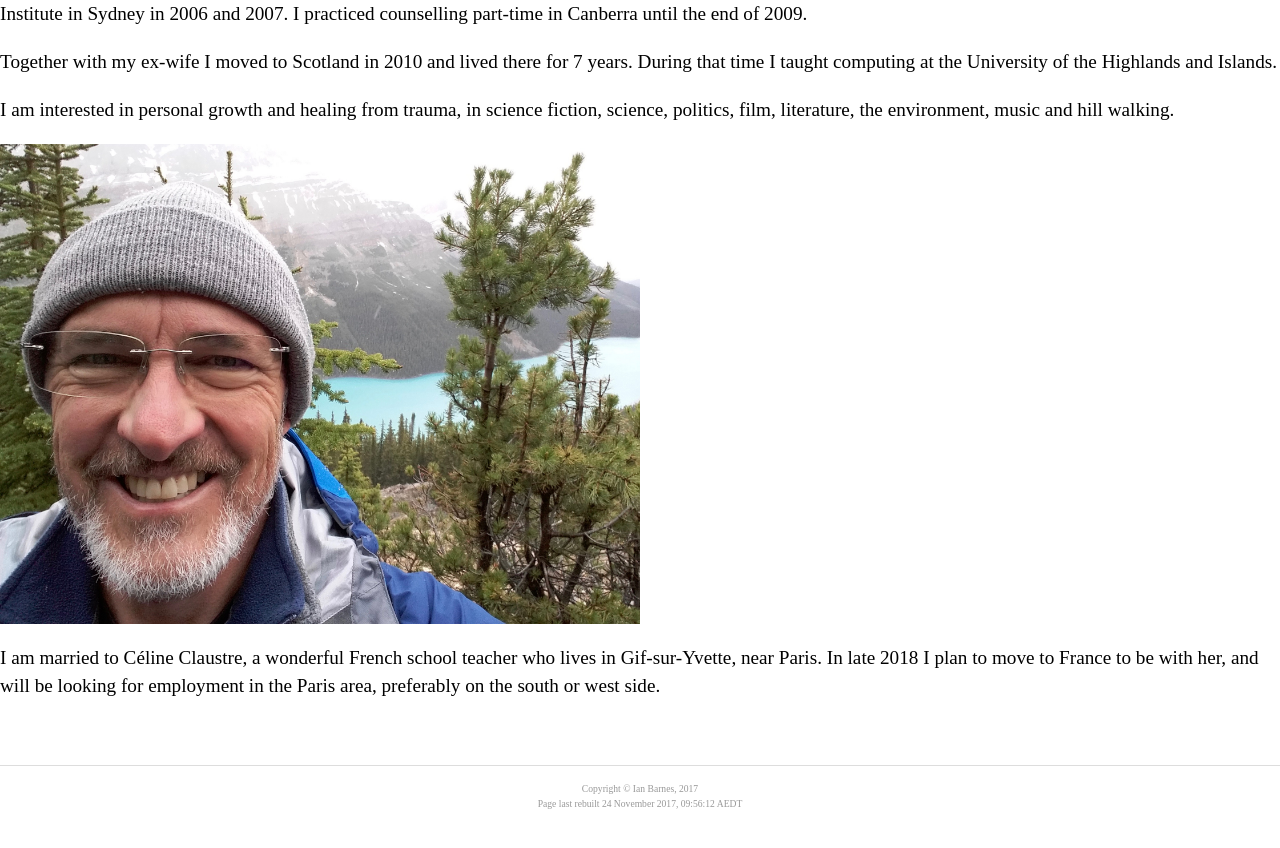
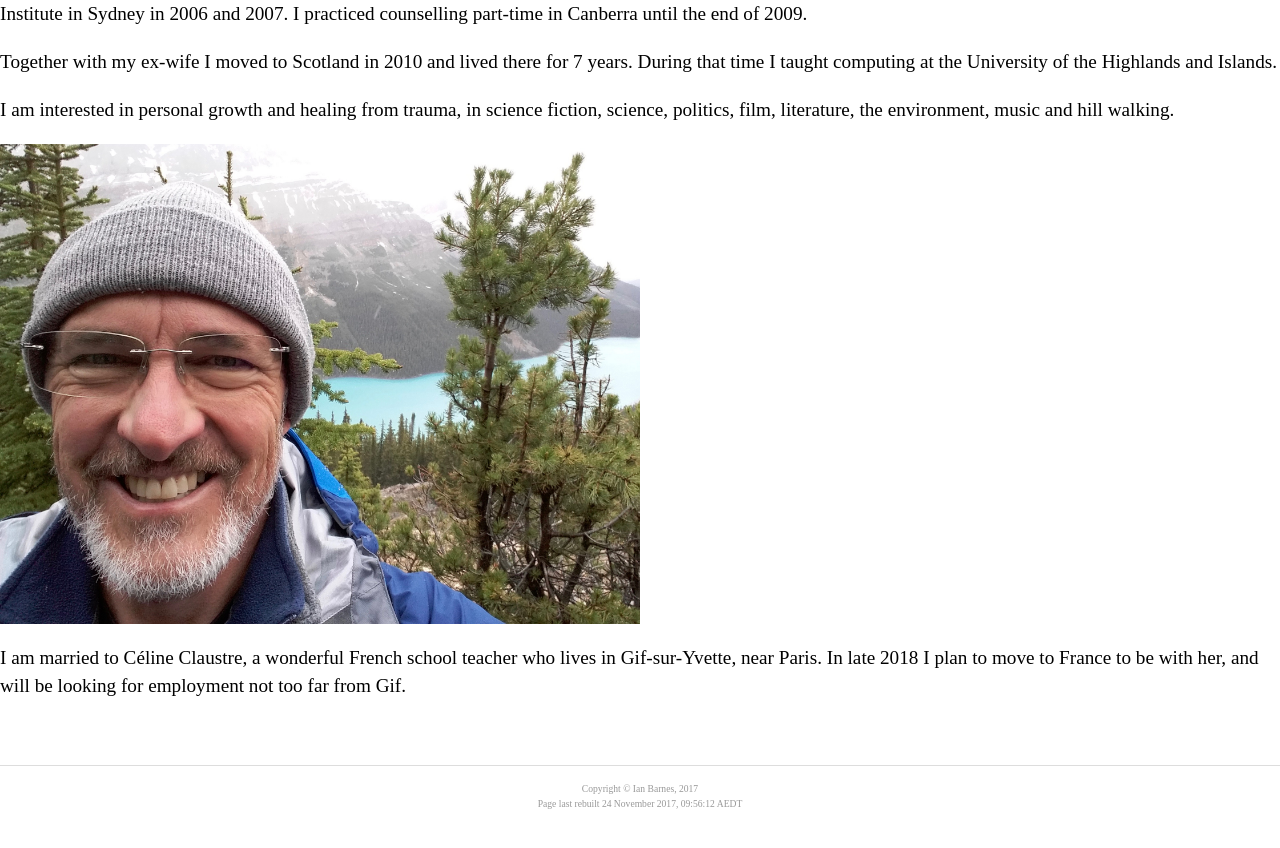
Before and after one commit to ian-barnes/ian-barnes.github.io, a Jekyll site: the page built from index.md, in a window 1280 px wide and 900 px high, scrolled down 1401 px. Shown: the top 848 px of the window. Built offline with Jekyll 4.4.1, drawn with Linux system fonts in a browser that asks for light colours; some web fonts are replaced; some of the changed text lies outside the part shown.

Commit message:
Bring forward date for moving to France

```diff
--- a/index.md
+++ b/index.md
@@ -8,8 +8,8 @@
 Goal
 ----
 
-To find a job in the Paris area, preferably on the south-west side, in
-late 2018 or early 2019.
+To find a job in the Paris area, preferably on the south-west side, starting in
+the second half of 2018.
 
 
 Skills
@@ -101,5 +101,4 @@
 
 I am married to Céline Claustre, a wonderful French school teacher who lives in
 Gif-sur-Yvette, near Paris. In late 2018 I plan to move to France to be with
-her, and will be looking for employment in the Paris area, preferably on the
-south or west side.
+her, and will be looking for employment not too far from Gif.
```
